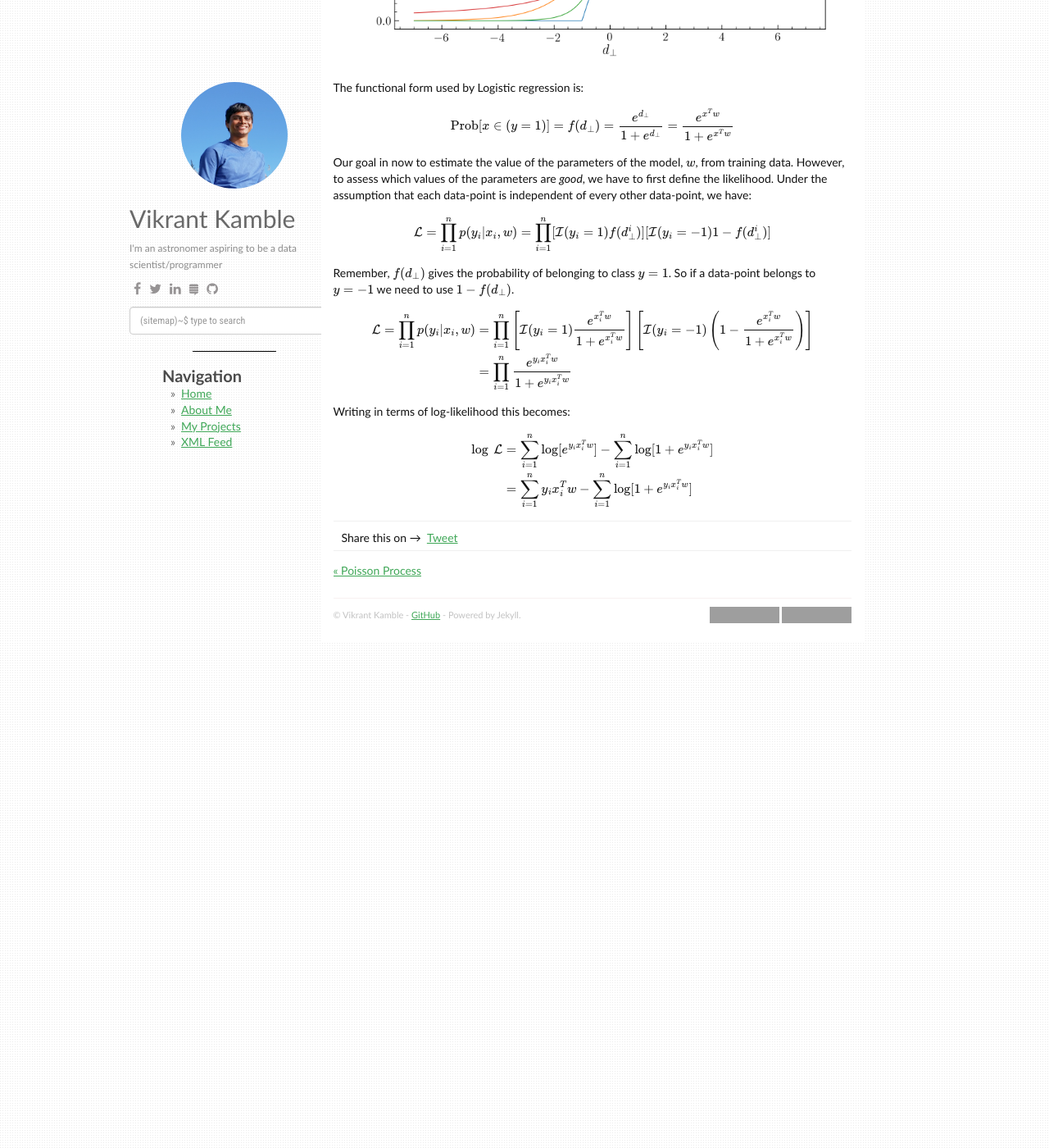
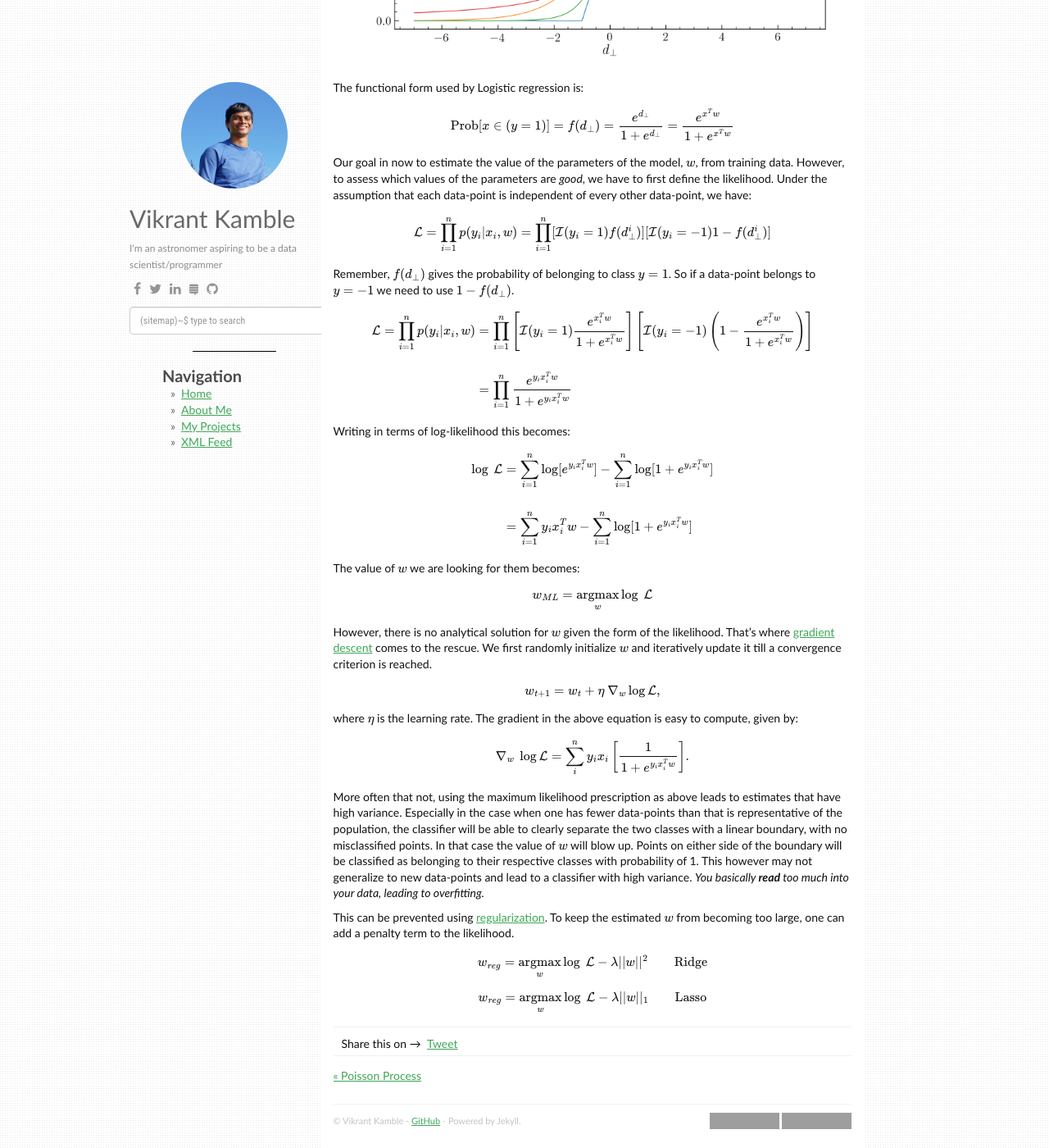
Before and after one commit to VikrantKamble/vikrantkamble.github.io, a Jekyll site: the page built from _posts/2019-11-13-logistic-regression.md, in a window 1280 px wide and 1400 px high, scrolled down 1334 px. Shown: the whole window at 82% size. Built offline with Jekyll 4.4.1, drawn with Linux system fonts in a browser that asks for light colours; nearby versions of some CDN libraries; our own code applies the rules of GitHub Pages for plain Markdown files; formulas are drawn with MathJax 3; comment, search, counter and statistics services are not loaded; some of the changed text lies outside the part shown; grey boxes are pictures that could not be loaded.

Commit message:
finished post logistic

```diff
--- a/_posts/2019-11-13-logistic-regression.md
+++ b/_posts/2019-11-13-logistic-regression.md
@@ -13,17 +13,13 @@ If your features are crappy, no amount of sophisticated models can come to the r
 However, in this post we are going to assume that we already have the features in hand. Given this, there are broadly two different ways of approaching classification problems - parametric and non-parametric. The topic we are going to discuss falls in the non-parametric approaches; more specifically as a linear model. It creates a linear boundary separating objects of one class from the other given as:
 
 
-$$y = sign(x'^T w' + w_0) = x^T w \qquad y \in \{-1, 1\}.$$
+$$y = sign(x'^T w' + w_0) = x^T w, \qquad y \in \{-1, 1\}.$$
 
-Conceptually, one can also think of the boundary as a set of points whose probability of belonging to class $y=1$ (or $y=-1$) is half. As we move away from the boundary, on one side the probability of belonging to $y=1$ diminishes, while on the other end it approaches 1.
+Conceptually, one can also think of the boundary as a set of points in the feature space whose probability of belonging to class $y=1$ (or $y=-1$) is half. As we move away from the boundary, on one side the probability of belonging to $y=1$ diminishes, while on the other end it approaches 1.
 
 <p align="center">
   <img src="/static/img/log_reg_eg.png" width="400"/>
 </p>
-
-<!-- $$P(y=1) + P(y=-1) = 1$$
-
-$$\mathrm{Odds} = \frac{P(y=1)}{P(y=-1)} = \frac{P(y=1)}{1 - P(y=1)}$$ -->
 
 > Mathematically, what we want is a *specific* function of the perpendicular distance of any point from the boundary given by $d_\perp = x^T w$, whose value on the boundary be 0.5 and should range from 0 to 1 as we move from one side of the boundary to the other.
 
@@ -44,13 +40,35 @@ $$\mathcal{L} = \prod_{i=1}^n p(y_i | x_i, w) = \prod_{i=1}^n [\mathcal{I}(y_i =
 Remember, $f(d_\perp)$ gives the probability of belonging to class $y=1$. So if a data-point belongs to $y=-1$ we need to use $1 - f(d_\perp)$.
 
 <p>
-$$\begin{align} \mathcal{L} = \prod_{i=1}^n p(y_i | x_i, w) &= \prod_{i=1}^n \left[\mathcal{I}(y_i = 1) \frac{\displaystyle e^{x_i^T w}}{1 + e^{x_i^T w}} \right] \left[\mathcal{I}(y_i = -1) \left(1 - \frac{\displaystyle e^{x_i^T w}}{1 + e^{x_i^T w}} \right) \right] \\
+$$\begin{align} \mathcal{L} = \prod_{i=1}^n p(y_i | x_i, w) &= \prod_{i=1}^n \left[\mathcal{I}(y_i = 1) \frac{\displaystyle e^{x_i^T w}}{1 + e^{x_i^T w}} \right] \left[\mathcal{I}(y_i = -1) \left(1 - \frac{\displaystyle e^{x_i^T w}}{1 + e^{x_i^T w}} \right) \right] \\\\
 &= \prod_{i=1}^n \frac{e^{y_i x_i^T w}}{1 + e^{y_i x_i^T w}}\end{align}$$
 </p>
 
 Writing in terms of log-likelihood this becomes:
 
 <p>
-$$ \begin{align} \log\ \mathcal{L} &= \sum_{i=1}^n \log [e^{y_i x_i^T w}] - \sum_{i=1}^n \log [1 + e^{y_i x_i^T w}] \\
+$$ \begin{align} \log\ \mathcal{L} &= \sum_{i=1}^n \log [e^{y_i x_i^T w}] - \sum_{i=1}^n \log [1 + e^{y_i x_i^T w}] \\\\
 &= \sum_{i=1}^n y_i x_i^T w - \sum_{i=1}^n \log [1 + e^{y_i x_i^T w}] \end{align}$$
 </p>
+
+The value of $w$ we are looking for them becomes:
+
+$$w_{ML} = \underset{w}{\mathrm{argmax}} \log\ \mathcal{L}$$
+
+However, there is no analytical solution for $w$ given the form of the likelihood. That's where [gradient descent](https://en.wikipedia.org/wiki/Gradient_descent) comes to the rescue. We first randomly initialize $w$ and iteratively update it till a convergence criterion is reached.
+
+$$w_{t+1} = w_t + \eta\ \nabla_w \log \mathcal{L},$$
+
+
+where $\eta$ is the learning rate. The gradient in the above equation is easy to compute, given by:
+
+$$ \nabla_w\ \log \mathcal{L} = \sum_i^n y_i x_i \left[\frac{1}{1 + e^{y_i x_i^T w}}\right].$$
+
+More often that not, using the maximum likelihood prescription as above leads to estimates that have high variance. Especially in the case when one has fewer data-points than that is representative of the population, the classifier will be able to clearly separate the two classes with a linear boundary, with no misclassified points. In that case the value of $w$ will blow up. Points on either side of the boundary will be classified as belonging to their respective classes with probability of 1. This however may not generalize to new data-points and lead to a classifier with high variance. *You basically **read** too much into your data, leading to overfitting.*
+
+This can be prevented using [regularization](https://towardsdatascience.com/regularization-in-machine-learning-76441ddcf99a). To keep the estimated $w$ from becoming too large, one can add a penalty term to the likelihood.
+
+$$w_{reg} = \underset{w}{\mathrm{argmax}} \log\ \mathcal{L} - \lambda ||w||^2 \qquad \mathrm{Ridge}$$
+
+
+$$w_{reg} = \underset{w}{\mathrm{argmax}} \log\ \mathcal{L} - \lambda ||w||_1 \qquad \mathrm{Lasso}$$
```
Also changed, not shown: other parts of _posts/2019-11-13-logistic-regression.md (+2 -2 lines).
